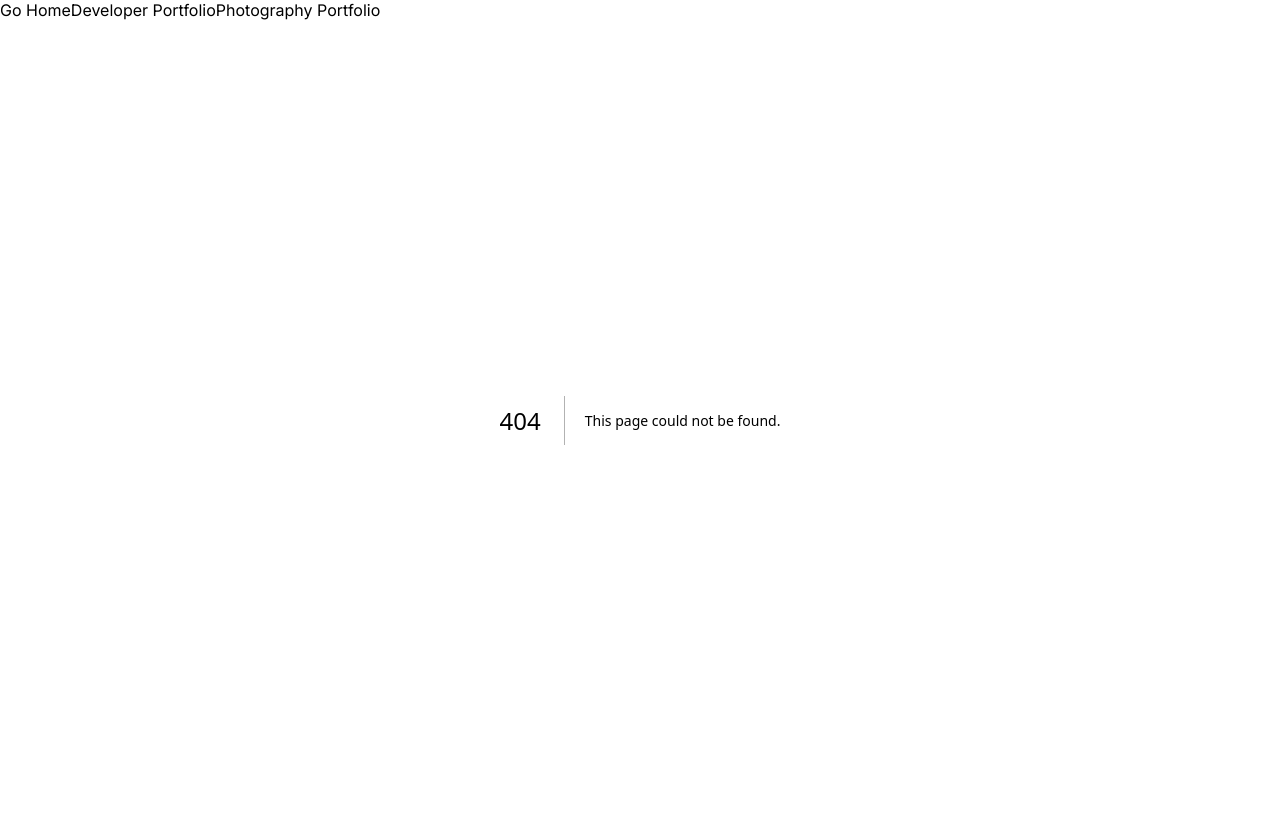
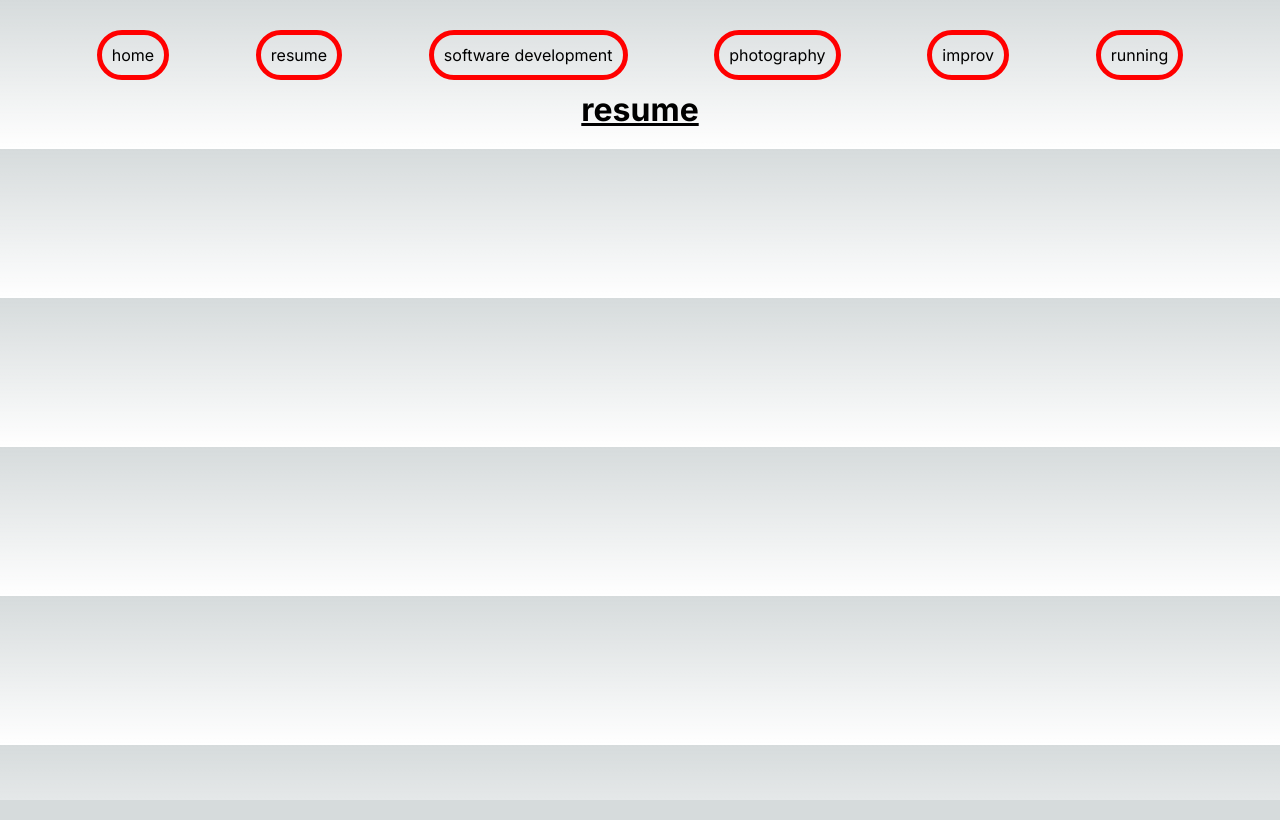
Before and after one commit to AdamIverson/next_website, a Next.js app: page /Resume in a window 1280 px wide. Before the commit this address had no page. Built offline with nearby package versions, Linux system fonts and the light colour scheme.

Commit message:
resume, improv, running in

```diff
--- a/src/app/Photographer/page.jsx
+++ b/src/app/Photographer/page.jsx
@@ -7,8 +7,10 @@ import Photos from '../components/Photos'
 function Photography() {
   return (
     <Box>
-      <h1>Photography</h1>
-      <Photos />
+      <h1 className="title">photography</h1>
+      <Box className="container">
+        <Photos />
+      </Box>
     </Box>
   )
 }
--- /dev/null
+++ b/src/app/Resume/page.js
@@ -0,0 +1,12 @@
+import React from 'react'
+import { Box } from '@mui/system'
+
+function Resume() {
+  return (
+    <Box>
+      <h1 className="title">resume</h1>
+    </Box>
+  )
+}
+
+export default Resume
--- a/src/app/components/Navbar/page.js
+++ b/src/app/components/Navbar/page.js
@@ -3,19 +3,29 @@
 import React from 'react'
 import { Box, Button } from '@mui/system'
 import Link from 'next/link'
+import "../photos.css"
 
 
 function Navbar() {
   return (
-    <Box>
-        <Link href="/">
-          Go Home
+    <Box className="navbar">
+        <Link className="link" href="/">
+          home
         </Link>
-        <Link href="/Developer">
-          Developer Portfolio
+        <Link className="link" href="/Resume">
+          resume
         </Link>
-        <Link href="/Photographer">
-          Photography Portfolio
+        <Link className="link" href="/Developer">
+          software development
+        </Link>
+        <Link className="link" href="/Photographer">
+          photography
+        </Link>
+        <Link className="link" href="/Improv">
+          improv
+        </Link>
+        <Link className="link" href="/Running">
+          running
         </Link>
     </Box>
   )
--- a/src/app/components/photos.css
+++ b/src/app/components/photos.css
@@ -1,16 +1,42 @@
+body {
+  margin: 10px;
+  padding: 10px;
+}
+
 #photoViewer {
+  padding: 20px;
   display: grid;
-  gap: 3px;
+  gap: 25px;
   grid-template-columns: repeat(3, 1fr);
+  margin-left: auto;
+  margin-right: auto;
+}
+
+.container {
+  display: flex;
+  flex: 1;
+}
+
+.link {
+  margin: 10px;
+  border: 5px solid red;
+  padding: 10px;
+  border-radius: 25px;
+}
+
+.navbar {
+  display: flex;
   justify-content: space-evenly;
-  align-content: space-around;
 }
 
 .photo {
-  background-color: green;
-  border: 1px solid red;
-  margin: 10px;
+  margin: 20px;
   padding: 10px;
   text-align: center;
-  box-shadow: 3px 3px 10px 2px white;
+  justify-content: center;
 }
+
+.title {
+  text-align: center;
+  text-decoration: underline;
+}
--- a/src/app/layout.js
+++ b/src/app/layout.js
@@ -12,7 +12,7 @@ export const metadata = {
 export default function RootLayout({ children }) {
   return (
     <html lang="en">
-      <body className={inter.className}>
+      <body className={inter.className} id="app">
         <Navbar />
         {children}
         </body>
--- a/src/app/page.js
+++ b/src/app/page.js
@@ -10,8 +10,8 @@ import Navbar from './components/Navbar/page'
 export default function Home() {
   return (
     <Box>
-      <h1>
-        Home
+      <h1 className="title">
+        home
       </h1>
     </Box>
   )
```
Also changed, not shown: src/app/Developer/page.js (+8 -1 lines), src/app/Improv/page.js (added, +14 -0 lines), src/app/Running/page.js (added, +14 -0 lines), src/app/components/Photos.jsx (+7 -13 lines), src/app/public/jsonData.json (+18 -10 lines).
